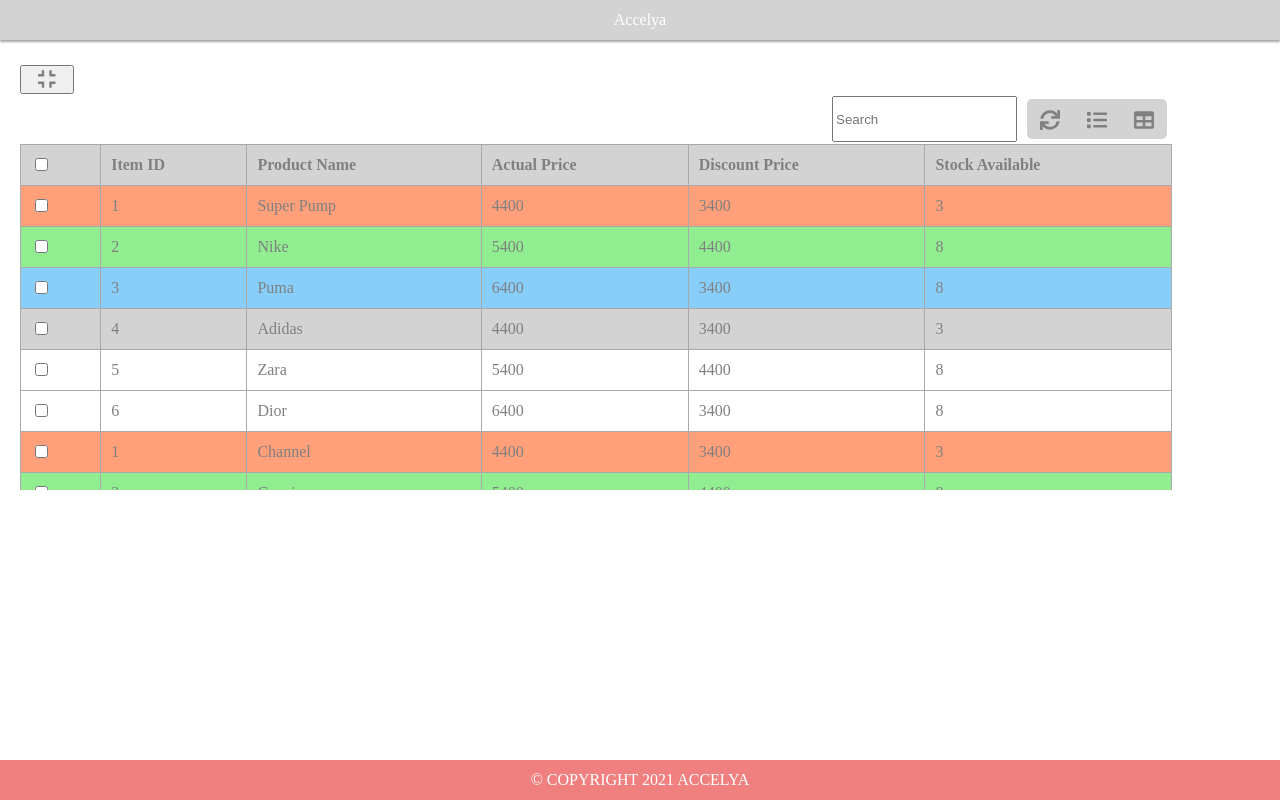
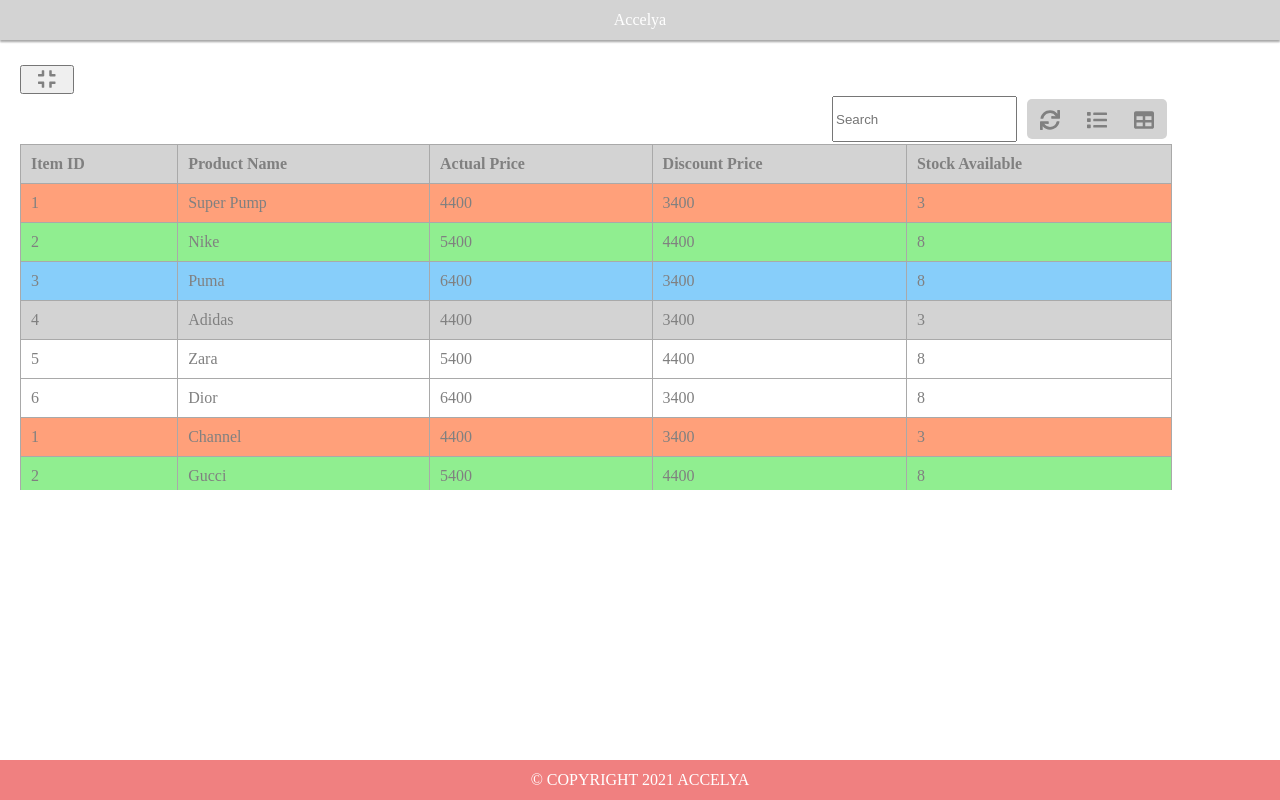
Before and after one commit to ericaferrao/angular-accelya-interview, an Angular app: page / in a window 1280 px wide. Both pictures are taken after a click on the button 46 px from the left and 79 px from the top of the page. Built offline with nearby package versions, Linux system fonts and the light colour scheme.

Commit message:
1 file modified

```diff
--- a/src/app/modal/modal.component.html
+++ b/src/app/modal/modal.component.html
@@ -53,7 +53,7 @@ margin: 0px;">
   top: 0;
   background: lightgrey;
   color: darkgrey;" *ngIf="products.length>0">
-  <th> <input type="checkbox" ></th>
+  <!-- <th> <input type="checkbox" ></th> -->
   <th style="cursor:pointer;" (click)="sortbyID()">Item ID</th>
   <th style="cursor:pointer;" (click)="sortbyproductName()">Product Name</th>
   <th style="cursor:pointer;" (click)="sortbyActualPrice()" >Actual Price</th>
@@ -66,10 +66,10 @@ margin: 0px;">
       'info':product.status === 'info',
       'dead':product.status === 'dead'
     }" *ngFor="let product of products">
-    <td>
+    <!-- <td>
     <input type="checkbox" id="product.id" name="product.productName" value="product.actualPrice">
 
-    </td>
+    </td> -->
       <td>
       {{product.id}}
       </td>
```
